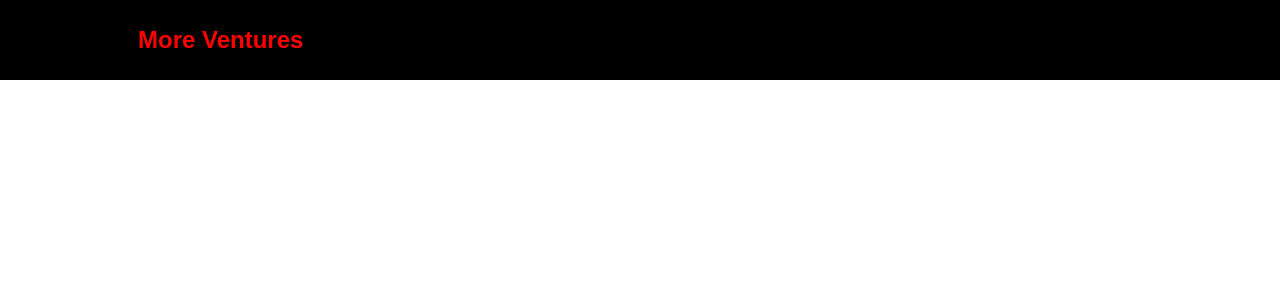
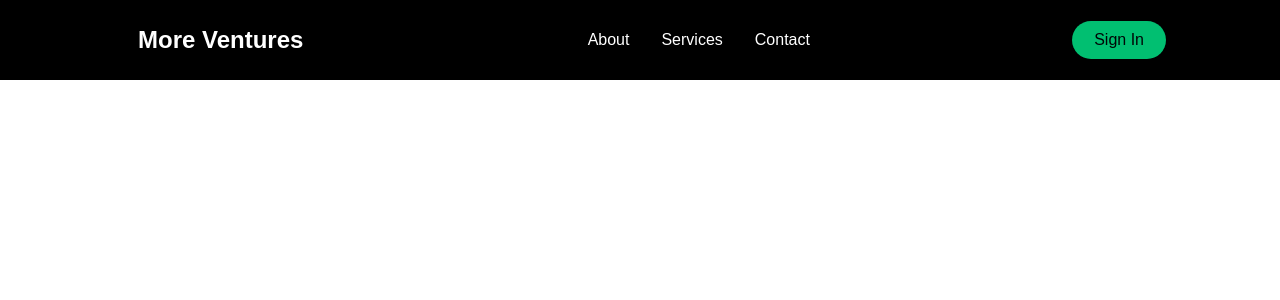
Before and after one commit to JaimeSolisS/MoreVentures, a React (Create React App) app in the folder moreventures-website/: page / in a window 1280 px wide. Shown: the top 300 px of the page. Built offline with nearby package versions, Linux system fonts and the light colour scheme.

Commit message:
add Style to Navbar

```diff
--- a/moreventures-website/package.json
+++ b/moreventures-website/package.json
@@ -8,8 +8,10 @@
     "@testing-library/user-event": "^13.5.0",
     "react": "^18.2.0",
     "react-dom": "^18.2.0",
+    "react-icons": "^4.8.0",
     "react-router-dom": "^6.10.0",
     "react-scripts": "^5.0.1",
+    "react-scroll": "^1.8.9",
     "styled-components": "^5.3.10",
     "web-vitals": "^2.1.4"
   },
--- a/moreventures-website/src/components/Navbar/NavbarElements.js
+++ b/moreventures-website/src/components/Navbar/NavbarElements.js
@@ -1,5 +1,6 @@
 import styled from "styled-components";
 import { Link as LinkRouter } from "react-router-dom";
+import { Link as LinkScroll } from "react-scroll";
 
 export const Nav = styled.nav`
   background: #000;
@@ -28,7 +29,7 @@
 `;
 
 export const NavLogo = styled(LinkRouter)`
-  color: red;
+  color: #fff;
   justify-self: flex-start;
   cursor: pointer;
   font-size: 1.5rem;
@@ -38,3 +39,77 @@
   font-weight: bold;
   text-decoration: none;
 `;
+
+export const MobileIcon = styled.div`
+  display: none;
+
+  @media screen and (max-width: 768px) {
+    display: block;
+    position: absolute;
+    top: 0;
+    right: 0;
+    transform: translate(-100%, 60%);
+    font-size: 1.8rem;
+    cursor: pointer;
+    color: #fff;
+  }
+`;
+
+export const NavMenu = styled.ul`
+  display: flex;
+  align-items: center;
+  list-style: none;
+  text-align: center;
+  margin-right: -22px;
+
+  @media screen and (max-width: 768px) {
+    display: none;
+  }
+`;
+
+export const NavItem = styled.li`
+  height: 80px;
+`;
+
+export const NavLinks = styled(LinkScroll)`
+  color: #fff;
+  display: flex;
+  align-items: center;
+  text-decoration: none;
+  padding: 0 1rem;
+  height: 100%;
+  cursor: pointer;
+
+  &.active {
+    border-bottom: 3px solid #01bf71;
+  }
+`;
+
+export const NavBtn = styled.nav`
+  display: flex;
+  align-items: center;
+
+  @media screen and (max-width: 768px) {
+    display: none;
+  }
+`;
+
+export const NavBtnLink = styled(LinkRouter)`
+  border-radius: 50px;
+  background: #01bf71;
+  white-space: nowrap;
+  padding: 10px 22px;
+  color: #010606;
+  font-size: 16px;
+  outline: none;
+  border: none;
+  cursor: pointer;
+  transition: all 0.2s ease-in-out;
+  text-decoration: none;
+
+  &:hover {
+    transition: all 0.2s ease-in-out;
+    background: #fff;
+    color: #010606;
+  }
+`;
--- a/moreventures-website/src/components/Navbar/index.js
+++ b/moreventures-website/src/components/Navbar/index.js
@@ -1,5 +1,16 @@
 import React from "react";
-import { Nav, NavbarContainer, NavLogo } from "./NavbarElements";
+import { FaBars } from "react-icons/fa";
+import {
+  Nav,
+  NavbarContainer,
+  NavLogo,
+  MobileIcon,
+  NavMenu,
+  NavItem,
+  NavLinks,
+  NavBtn,
+  NavBtnLink,
+} from "./NavbarElements";
 
 const Navbar = () => {
   return (
@@ -7,6 +18,23 @@
       <Nav>
         <NavbarContainer>
           <NavLogo to="/">More Ventures</NavLogo>
+          <MobileIcon>
+            <FaBars />
+          </MobileIcon>
+          <NavMenu>
+            <NavItem>
+              <NavLinks to="about">About</NavLinks>
+            </NavItem>
+            <NavItem>
+              <NavLinks to="services">Services</NavLinks>
+            </NavItem>
+            <NavItem>
+              <NavLinks to="contact">Contact</NavLinks>
+            </NavItem>
+          </NavMenu>
+          <NavBtn>
+            <NavBtnLink to="/signin">Sign In</NavBtnLink>
+          </NavBtn>
         </NavbarContainer>
       </Nav>
     </>
```
Also changed, not shown: 1 other file (tests, documents, lock files or other folders).
